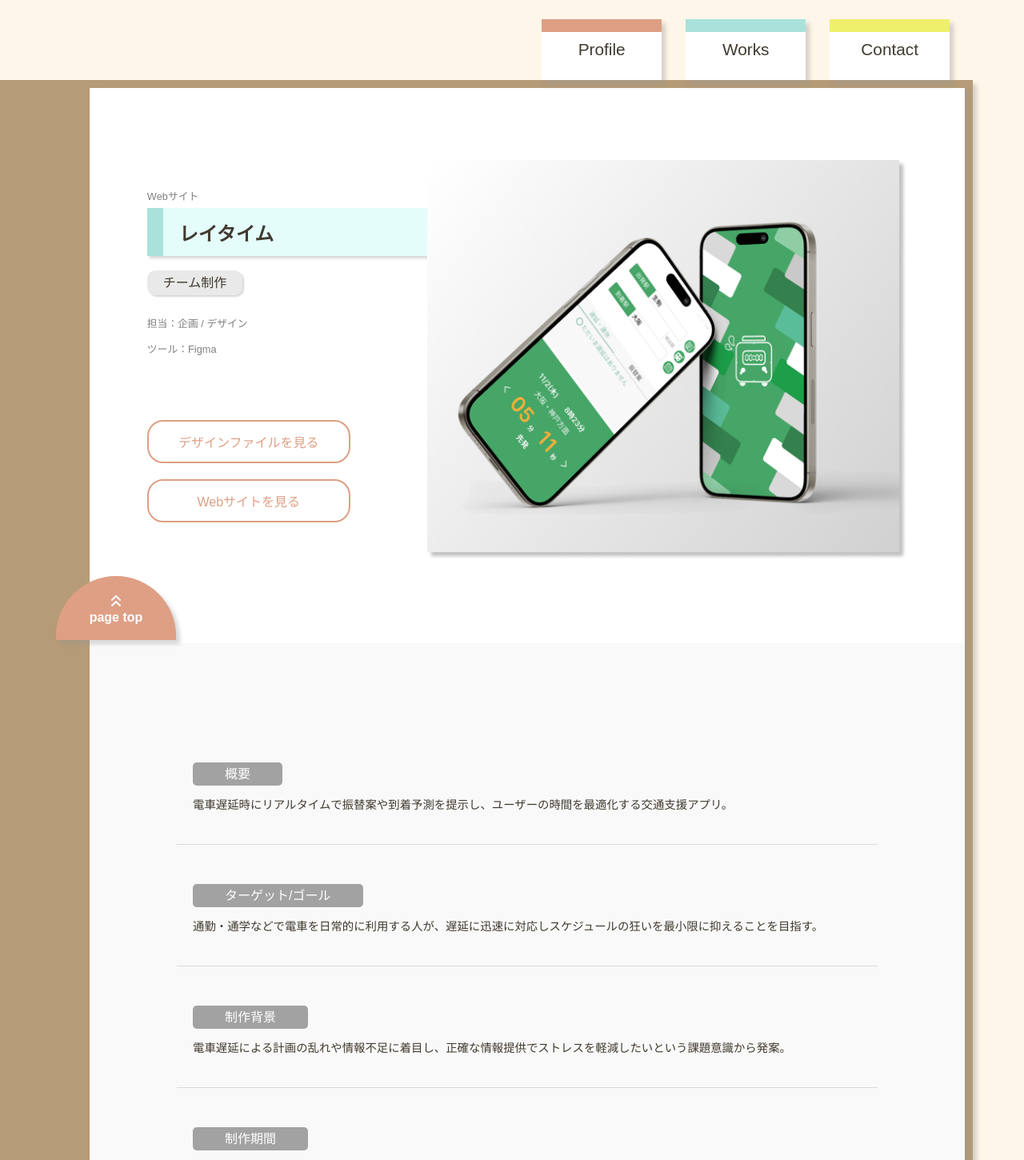
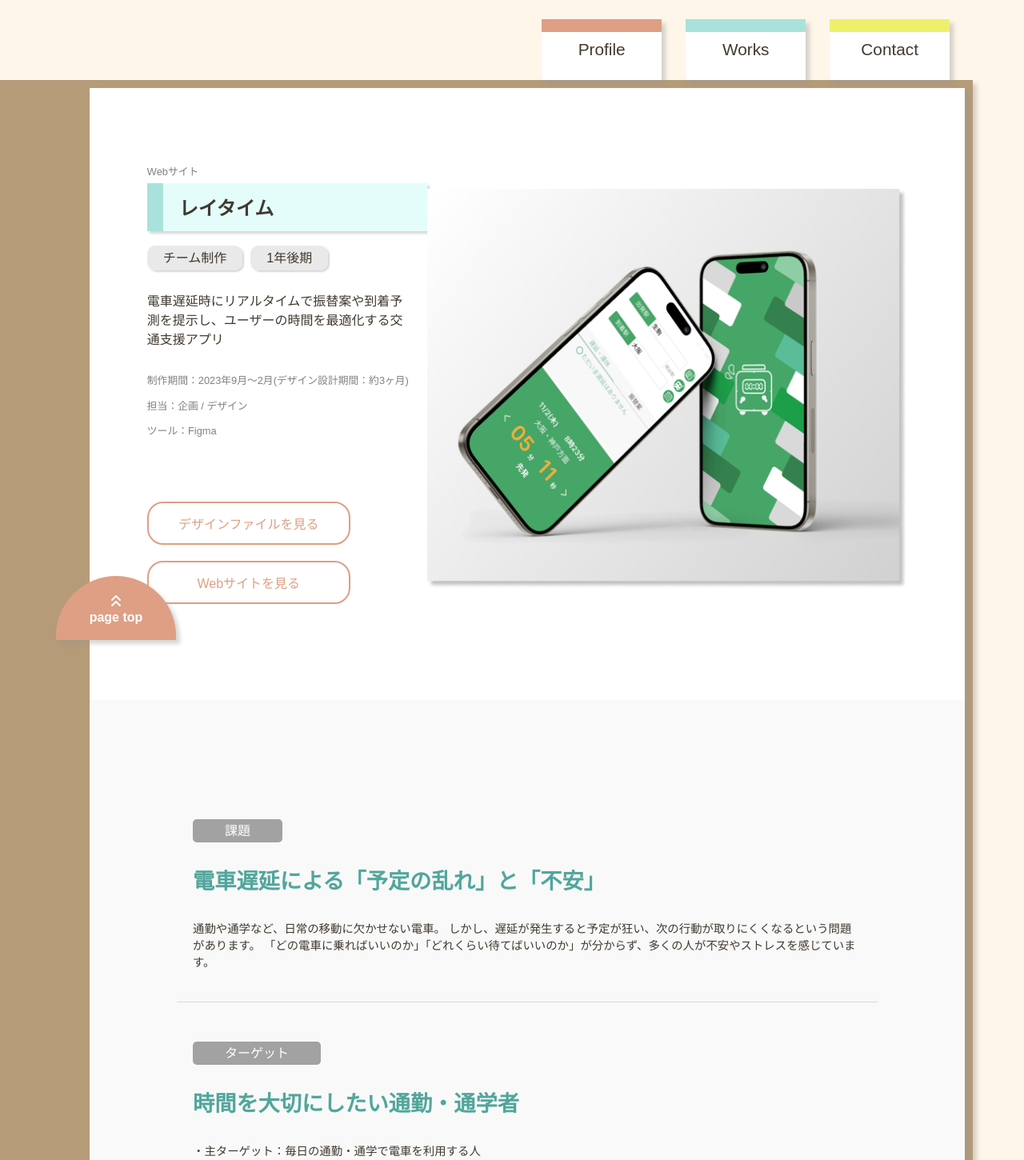
Before and after one commit to KawakamiAyaka/portfolio-ver.3, a Next.js app: page /Reitime in a window 1280 px wide. Shown: the top 1450 px of the page at 80% size. Built offline with nearby package versions, Linux system fonts and the light colour scheme; a web font is replaced by a local one.

Commit message:
レイタイム情報修正

```diff
--- a/src/app/Reitime/page.tsx
+++ b/src/app/Reitime/page.tsx
@@ -20,7 +20,9 @@ export default function WorksTemplate() {
                     <Works
                         type="Webサイト"
                         title="レイタイム"
-                        tags={["チーム制作"]}
+                        tags={["チーム制作", "1年後期"]}
+                        summary="電車遅延時にリアルタイムで振替案や到着予測を提示し、ユーザーの時間を最適化する交通支援アプリ"
+                        period="制作期間：2023年9月〜2月(デザイン設計期間：約3ヶ月)"
                         position="担当：企画 / デザイン"
                         tools="ツール：Figma"
                         designLink="https://www.figma.com/design/w241INhxVnaIuXjmGDMpgV/%E3%83%A0%E3%82%B3%E3%82%A6%E3%83%AA%E3%83%A7%E3%82%A6?node-id=0-1&t=8IYiBR1JRd7Nz218-1"
@@ -30,30 +32,28 @@ export default function WorksTemplate() {
                     />
                     <div className={styles.More}>
                         <More
-                            title="概要"
-                            text="電車遅延時にリアルタイムで振替案や到着予測を提示し、ユーザーの時間を最適化する交通支援アプリ。"
+                            title="課題"
+                            subtitle="電車遅延による「予定の乱れ」と「不安」"
+                            text="通勤や通学など、日常の移動に欠かせない電車。 しかし、遅延が発生すると予定が狂い、次の行動が取りにくくなるという問題があります。 「どの電車に乗ればいいのか」「どれくらい待てばいいのか」が分からず、多くの人が不安やストレスを感じています。
+"
                         />
                         <More
-                            title="ターゲット/ゴール"
-                            text="通勤・通学などで電車を日常的に利用する人が、遅延に迅速に対応しスケジュールの狂いを最小限に抑えることを目指す。"
+                            title="ターゲット"
+                            subtitle="時間を大切にしたい通勤・通学者"
+                            text={`・主ターゲット：毎日の通勤・通学で電車を利用する人
+                                ・副ターゲット：予定管理を重視し、効率的に行動したいビジネスマン`}
                         />
                         <More
-                            title="制作背景"
-                            text="電車遅延による計画の乱れや情報不足に着目し、正確な情報提供でストレスを軽減したいという課題意識から発案。"
+                            title="ゴール"
+                            subtitle="遅延時でも「最適な行動」をすぐに取れるように"
+                            text="遅延が発生しても、ユーザーがすぐに最適な行動を取れるようにすることを目指しています。 登録した区間に遅延が発生するとリアルタイムで通知し、待ち時間を最小限にします。 振替案を自動提案し、カウントダウン機能で電車到着までの時間を一目で確認できるようにしました。 これらの機能により、利用者が「次に何をすればいいか」をすぐに判断できる体験をデザインしています。"
                         />
                         <More
-                            title="制作期間"
-                            text="約6か月（企画設計・開発を含む）そのうちデザイン設計期間：約2か月"
+                            title="デザイン"
+                            subtitle="遅延の「ストレス」を「安心」に変えるデザイン"
+                            text="電車遅延という避けられない問題を、デザインの力で“安心”に変えることを狙いました。 リアルタイム通知とカウントダウン表示で即時対応をサポートし、振替案提案で行動の選択肢を提示して迷いを減らしました。 シンプルで見やすいUIにより、通勤中でも片手で操作できる設計としています。 遅延が発生しても、焦らず、無駄なく、次の一歩を踏み出せる。 「時間を守る」ことをデザインで支えます。"
                         />
                     </div>
-                    <Image
-                        className={styles.WkwkScreen}
-                        src="/RaitimeScreen.svg"
-                        alt="レイタイムスクリーンショット集"
-                        width={1000}
-                        height={500}
-                    />
-                    {/* COLORセクション */}
                     <div className={styles.Color}>
                         <Heading text="COLOR" />
                         <div className={styles.ColorPalletBox}>
@@ -81,63 +81,13 @@ export default function WorksTemplate() {
                             </p>
                         </div>
                     </div>
-                    <Heading text="FEATURES" />
-
-                    <div className={styles.Features}>
-                        <div className={styles.FeaturesBox}>
-                            <Image
-                                className={styles.HunterMock1}
-                                src="/RaitimeMock1.svg"
-                                alt="レイタイム機能モックアップ"
-                                width={400}
-                                height={400}
-                            />
-                            <div className={styles.TextBox}>
-                                <h2 className={styles.Head}>リアルタイム振替ルート提案</h2>
-                                <p className={styles.Text}>
-                                    遅延や運休を自動検知し、目的地までの最適ルートを瞬時に提示。
-                                    <br />
-                                    到着予測時間や乗り換え情報も視覚的にわかりやすく表示します。
-                                </p>
-                            </div>
-                        </div>
-
-                        <div className={styles.FeaturesBox}>
-                            <div className={styles.TextBox}>
-                                <h2 className={styles.HeadRight}>混雑・到着予測の可視化</h2>
-                                <p className={styles.TextRight}>
-                                    AI予測データをもとに、電車の混雑度や到着時刻を自動で更新。
-                                    <br />
-                                    通勤ストレスを軽減し、利用者が先回りして行動できるよう支援します。
-                                </p>
-                            </div>
-                            <Image
-                                className={styles.HunterMock}
-                                src="/RaitimeMock2.svg"
-                                alt="レイタイム機能モックアップ"
-                                width={400}
-                                height={400}
-                            />
-                        </div>
-
-                        <div className={styles.FeaturesBox}>
-                            <Image
-                                className={styles.HunterMock}
-                                src="/RaitimeMock3.svg"
-                                alt="レイタイム機能モックアップ"
-                                width={400}
-                                height={400}
-                            />
-                            <div className={styles.TextBox}>
-                                <h2 className={styles.Head}>時間を見える化するタイムライン</h2>
-                                <p className={styles.Text}>
-                                    通勤ルート上の出来事や到着予定を時系列に整理。
-                                    <br />
-                                    朝の忙しい時間帯でも一目で判断できるデザインを意識しました。
-                                </p>
-                            </div>
-                        </div>
-                    </div>
+                    <Image
+                        className={styles.WkwkScreen}
+                        src="/RaitimeScreen.svg"
+                        alt="レイタイムスクリーンショット集"
+                        width={1000}
+                        height={500}
+                    />
                     <Link href="https://teamapp-three.vercel.app/" className={styles.MoreWork}>
                         Webサイトを見る
                     </Link>
```
